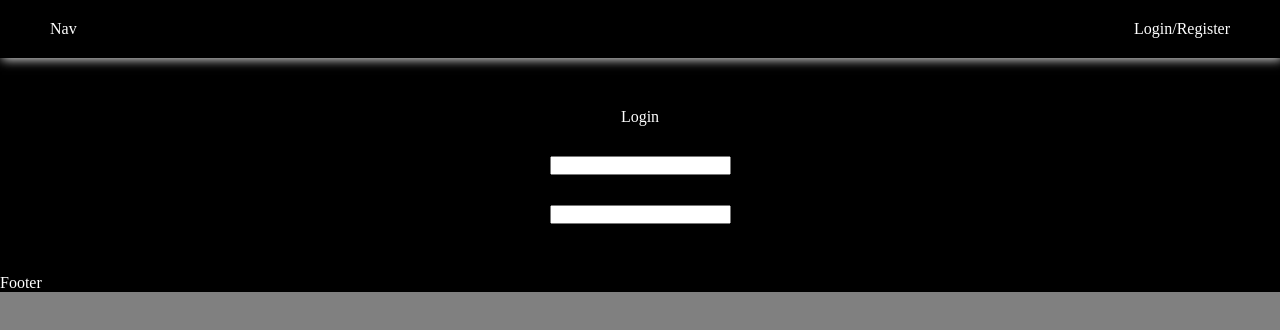
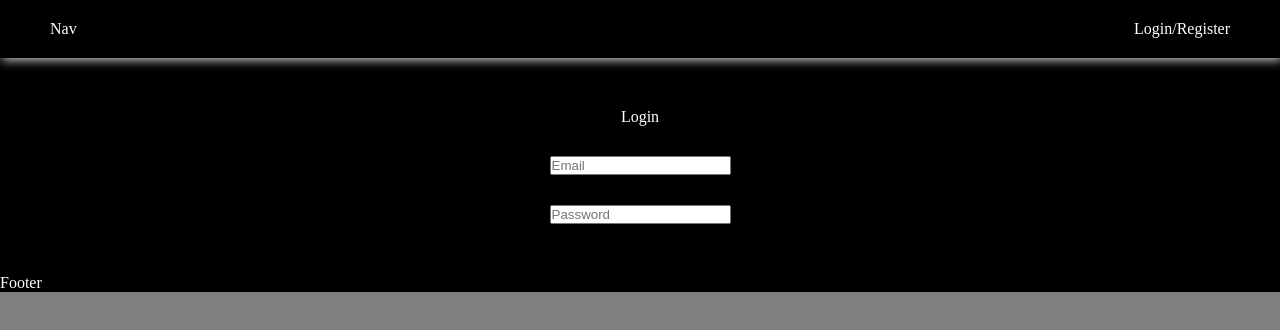
Before and after one commit to TheDa21crj/attendance-fronend, a React (Vite) app: page /Login in a window 1280 px wide. Shown: the top 330 px of the page. Built offline with nearby package versions, Linux system fonts and the light colour scheme.

Commit message:
Update Login.jsx

```diff
--- a/src/Pages/Login.jsx
+++ b/src/Pages/Login.jsx
@@ -7,8 +7,8 @@ export default function Login() {
   return (
     <div className={LCss.mDIv}>
       <p>Login</p>
-      <input type="text" name="" id="" />
-      <input type="text" name="" id="" />
+      <input type="email" name="" id="" placeholder="Email" />
+      <input type="password" name="" id="" placeholder="Password" />
     </div>
   );
 }
```
